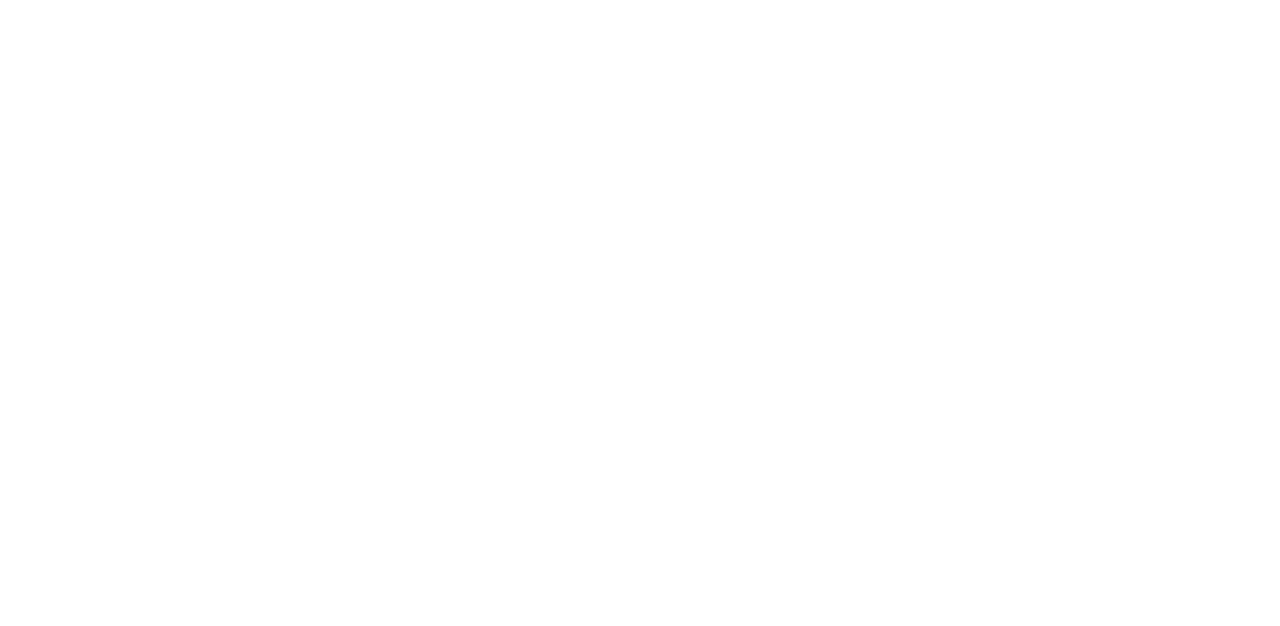
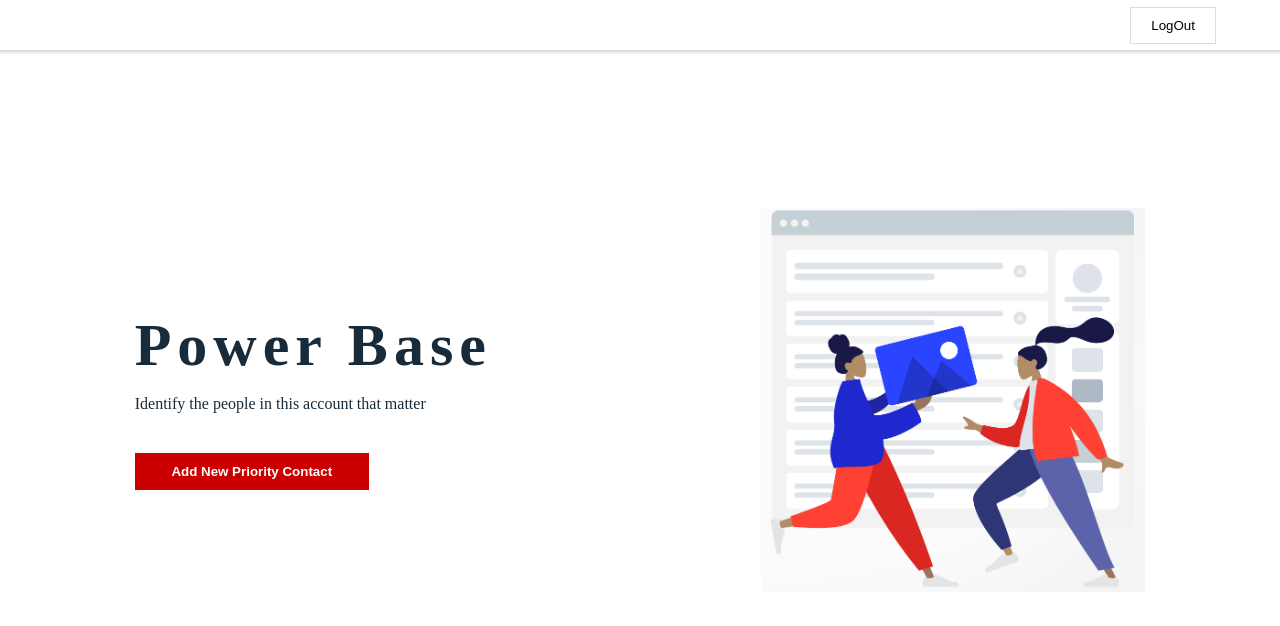
Before and after one commit to NovalisKernel/itechart-sokolovski, a React (Create React App) app in the folder client/: page /contacts in a window 1280 px wide. Shown: the top 626 px of the page. Built offline with nearby package versions, Linux system fonts and the light colour scheme.

Commit message:
feat:add state where contacts is empty

```diff
--- a/client/src/components/App.js
+++ b/client/src/components/App.js
@@ -1,11 +1,15 @@
 import React from 'react';
 import { Switch, Route } from 'react-router-dom';
 import LoginPage from 'components/Login';
+import Home from 'components/Home';
+
 
 function App() {
   return (
     <Switch>
       <Route exact path="/" component={LoginPage} />
+      <Route exact path="/contacts" component={Home} />
+
     </Switch>
   );
 }
--- a/client/src/components/Home/index.js
+++ b/client/src/components/Home/index.js
@@ -0,0 +1,28 @@
+import React, { useState } from 'react';
+import styles from './styles.module.css';
+import Input from 'components/common/Input';
+import Button from 'components/common/Button';
+import empty from 'assets/img/emptyImg.png';
+
+function Home(){
+    const [modalState,setModalState] = useState(false);
+
+    return (
+        <div className={styles.home}>
+            <div className={styles.menu}>
+                <button>LogOut</button>
+            </div>
+            <div className={styles.main}>
+                <div className={styles.emptyContact}>
+                    <h1>Power Base</h1>
+                    <p>Identify the people in this account that matter</p>
+                    <Button handleClick={()=>{setModalState(!modalState);console.log(modalState)}} text="Add New Priority Contact"/>
+                </div>
+                <img src={empty} alt=""/>
+            </div>
+
+        </div>
+    )
+}
+
+export default Home;
--- /dev/null
+++ b/client/src/components/Home/styles.module.css
@@ -0,0 +1,48 @@
+.menu{
+    display: flex;
+    justify-content: flex-end;
+    align-items: center;
+    height: 50px;
+    background: #ffffff;
+    border-bottom: 1px solid #dddddd;
+    z-index: 1;
+    box-shadow: 0 0 2px 2px #dddddd;
+    position: fixed;
+    top: 0;
+    width: 100%;
+}
+.menu button{
+    margin-right: 5%;
+    padding: 10px 20px;
+    background: none;
+    border: 1px solid #dddddd;
+}
+.menu button:hover{
+    background: #dddddd;
+    cursor: pointer;
+    box-shadow: 3px 0 10px 1px #8a8a8a;
+    transition: .5s all;
+}
+.main{
+    display: flex;
+    justify-content: space-around;
+    align-items: center;
+    height: 100vh;
+    width: 100%;
+}
+.emptyContact h1{
+    color: #172b3a;
+    font-size: 60px;
+    letter-spacing: 6px;
+    font-weight: bold;
+}
+.emptyContact p{
+    color: #172b3a;
+    margin-top: 15px;
+}
+.emptyContact button{
+    margin-top: 40px;
+}
+.main>img{
+    width: 30%;
+}
```
Also changed, not shown: client/src/assets/img/emptyImg.png (added).
